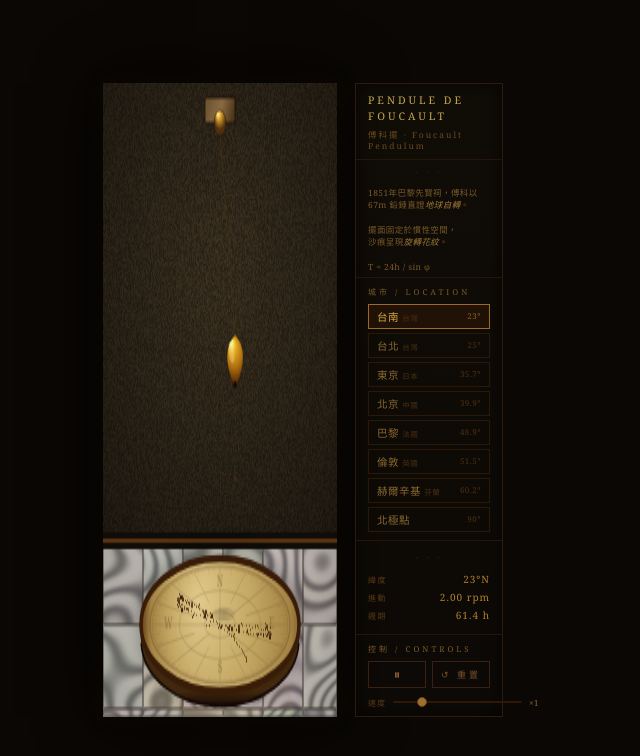
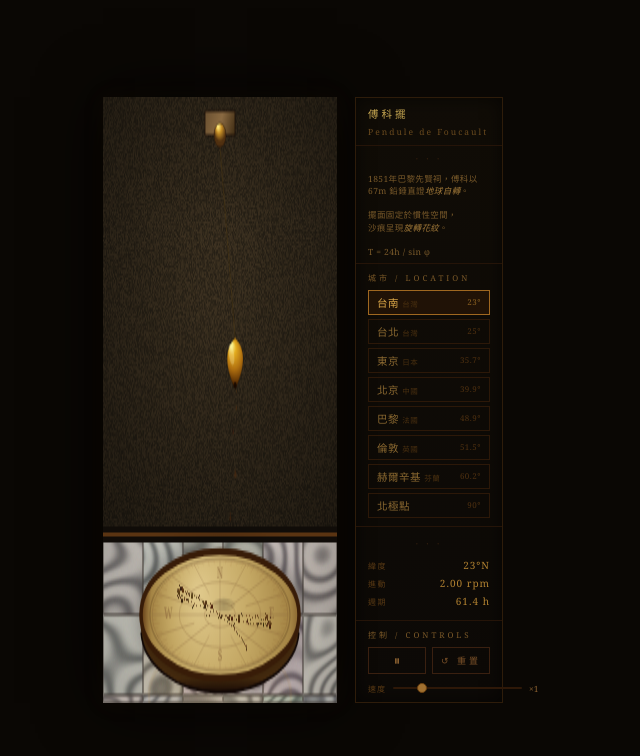
Before and after one commit to prayer168/ai-debate, a website: page foucault.html in a window 1280 px wide. Shown: the whole page, without its empty margins (337-977 px from the left). Drawn offline with Linux system fonts and the light colour scheme.

Commit message:
Change sidebar title to Traditional Chinese (傅科擺)
Co-Authored-By: Claude Sonnet 4.6 <noreply@anthropic.com>

```diff
--- a/foucault.html
+++ b/foucault.html
@@ -234,8 +234,8 @@
 
     <!-- Title -->
     <div class="sb-section">
-      <div class="title-main">Pendule de<br>Foucault</div>
-      <div class="title-sub">傅科擺 · Foucault Pendulum</div>
+      <div class="title-main">傅科擺</div>
+      <div class="title-sub">Pendule de Foucault</div>
     </div>
 
     <!-- Description -->
```
